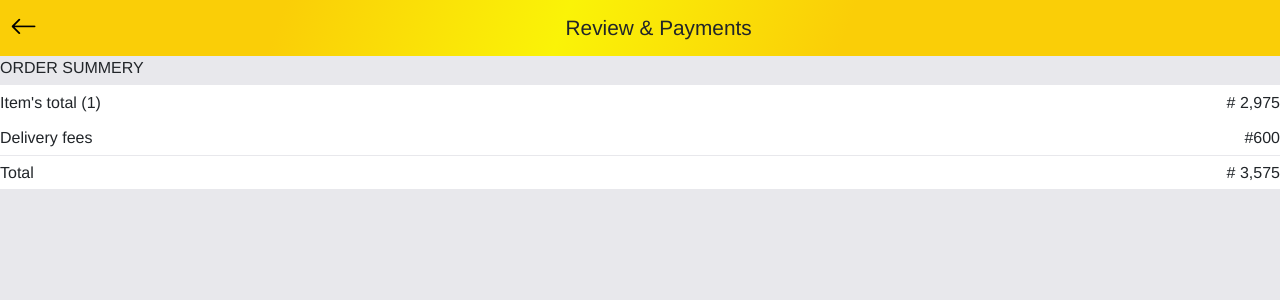
After one commit to Jeremy5522117/Omalis-taste, a PHP site: page /checkout-page.html in a window 1280 px wide. The commit adds this page. Shown: the top 300 px of the page. Run offline with PHP 8.4, Linux system fonts and the light colour scheme.

Commit message:
checkout page created

```diff
--- a/asset/css/cart.css
+++ b/asset/css/cart.css
@@ -27,16 +27,13 @@ main{
   align-items: center;
   font-size: 1rem;
 }
-.sub-t{
 
-}
 .empty-cart-sec{
   text-align: center;
   margin-top: 20px;
   display: flex;
   flex-direction: column;
   align-items: center;
-  /* height: 70vh; */
   justify-content: center;
 
 
@@ -55,7 +52,7 @@ main{
   right: 0;
   bottom: 0;
   top: 93%;
-  text-align: center;margin-top: ;
+  text-align: center;
 }
 .check-outt a{
   text-decoration: none;
@@ -98,6 +95,7 @@ font-weight: bold;
   display: flex;
   justify-content: center;
   align-items: center;
+  color: #d32100;
 }
 .clear-div{
   padding: 0 10px;
--- /dev/null
+++ b/asset/css/checkout-page.css
@@ -0,0 +1,59 @@
+*{
+  margin: 0;
+  padding: 0;
+  box-sizing: border-box;
+  font-family:'Franklin Gothic Medium', 'Arial Narrow', Arial, sans-serif ;
+}
+body{
+  background-color: #e8e8ec !important;
+}
+header{
+  background: linear-gradient(110deg, rgba(250,206,7,1) 5%, rgba(250,206,7,1) 22%, rgba(250,243,7,1) 44%, rgba(250,206,7,1) 66%) ;
+  position: fixed;
+  left: 0;
+  right: 0;
+  top: 0;
+  bottom:93% ;
+  font-size: 1.3rem;
+  display: flex;
+  justify-content: center;
+}
+.header-div{
+  justify-content: center;
+  display: flex;
+  align-items: center;
+  width: 100%;
+}
+.header-nav{
+  display: flex;
+  align-items: center;
+  padding-left: 10px;
+  font-size: 1.7rem;
+}
+.header-nav a{
+  color: #000;
+}
+main{
+  margin-top: 50px;
+}
+.order-sum{
+  height: 35px;
+  display: flex;
+  align-items: center;
+}
+.sum-mother{
+  background-color: #fff;
+  line-height: 35px;
+}
+.item-sum{
+  display: flex;
+  justify-content: space-between;
+}
+.item-total{
+  display: flex;
+  justify-content: space-between;
+  background-color: #fff;
+  height: 33px;
+  align-items: center;
+  margin-top: 1px;
+}
--- a/cart.html
+++ b/cart.html
@@ -64,6 +64,7 @@
   <ul id="cartItems" class="under-list"></ul>
 
 </section>
+
 <div  class="clear-div">
   <button id="clearCart" class="clearCat" style="display: none;" >CLEAR ALL <i class="bi bi-trash3"></i></button>
 </div>
@@ -93,7 +94,7 @@
 </main>
 <footer >
    <div class="check-outt">
-    <a href="">
+    <a href="checkout-page.html">
       <button id="footer-display" style="display: none;" class="check-out-btn"  > Checkout  (# 25,000)</button>
     </a>
   </div>
--- /dev/null
+++ b/checkout-page.html
@@ -0,0 +1,54 @@
+<!DOCTYPE html>
+<html lang="en">
+<head>
+  <meta charset="UTF-8">
+  <meta name="viewport" content="width=device-width, initial-scale=1.0">
+  <title>Document</title>
+
+  <link href="https://cdn.jsdelivr.net/npm/bootstrap@5.3.3/dist/css/bootstrap.min.css" rel="stylesheet" >
+
+  <link rel="stylesheet" href="https://cdn.jsdelivr.net/npm/bootstrap-icons@1.11.3/font/bootstrap-icons.min.css">
+  <link rel="stylesheet" href="asset/css/checkout-page.css">
+</head>
+<body>
+ <header>
+   <div class="header-nav"> <a href="cart.html"> <i class="bi bi-arrow-left"></i></a></div>
+  <div class="header-div">
+
+    <div>
+      <span>Review 	&#38; Payments</span>
+    </div>
+  </div>
+ </header>
+ <main>
+  <section class="order-section">
+
+    <div class="order-sum">
+    <span>ORDER SUMMERY</span>
+  </div>
+
+  <div class="sum-mother">
+
+    <div class="item-sum">
+      <div>Item's total (1)</div>
+      <div> # 2,975</div>
+    </div>
+
+    <div class="item-sum">
+      <div>Delivery fees</div>
+      <div>#600</div>
+    </div>
+
+  </div>
+
+  <div class="item-total">
+    <div>Total</div>
+    <div># 3,575</div>
+  </div>
+
+</section>
+
+
+ </main>
+</body>
+</html>
```
